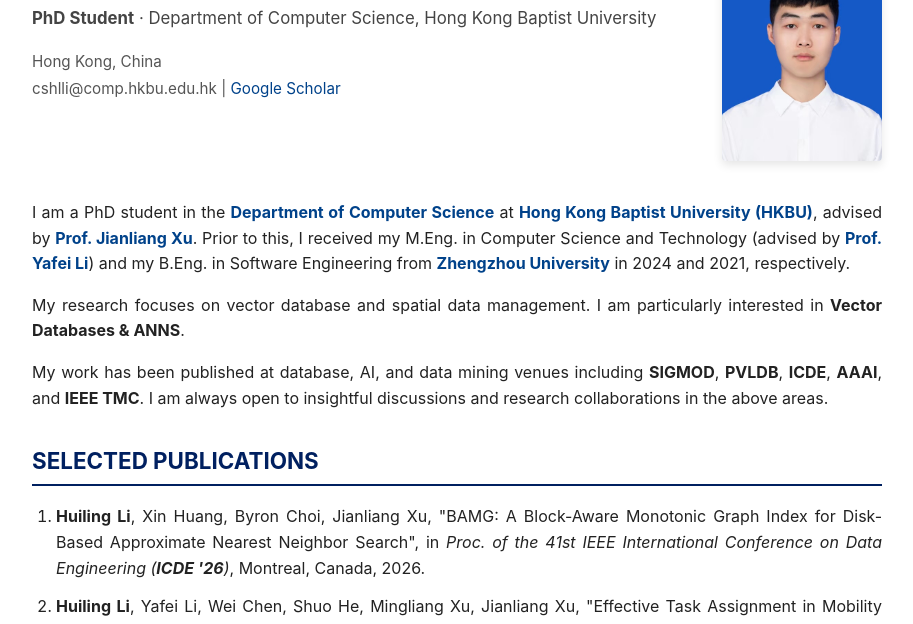
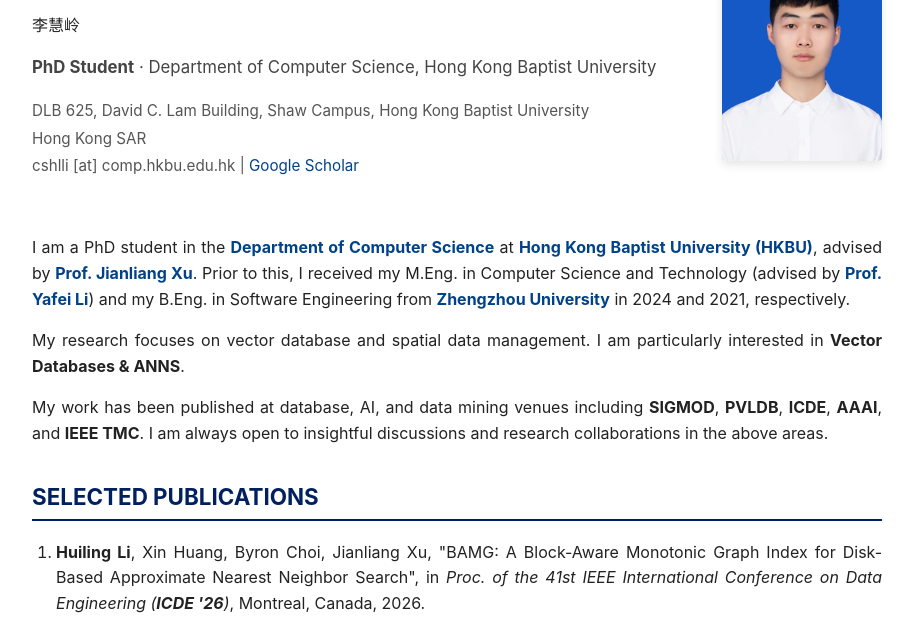
Before and after one commit to huiling1226/homepage, a plain HTML site: page index.html in a window 1280 px wide. Shown: the part 141-765 px from the top of the page, without its empty margins (183-1096 px from the left). Drawn offline with Linux system fonts and the light colour scheme.

Commit message:
Update index.html

```diff
--- a/index.html
+++ b/index.html
@@ -19,16 +19,18 @@
         <header class="profile-container">
             <div class="profile-text">
                 <h1>Huiling Li</h1>
+                <p class="name-chinese" lang="zh">李慧岭</p>
                 <div class="profile-subtitle">
                     <strong>PhD Student</strong> · Department of Computer Science, Hong Kong Baptist University
                 </div>
                 <div class="contact-info">
-                    Hong Kong, China<br>
-                    cshlli@comp.hkbu.edu.hk | <a href="https://scholar.google.com/citations?user=rLLsIUsAAAAJ&hl=zh-CN" target="_blank">Google Scholar</a>
+                    DLB 625, David C. Lam Building, Shaw Campus, Hong Kong Baptist University<br>
+                    Hong Kong SAR<br>
+                    cshlli [at] comp.hkbu.edu.hk | <a href="https://scholar.google.com/citations?user=rLLsIUsAAAAJ&hl=zh-CN" target="_blank">Google Scholar</a>
                 </div>
             </div>
             <div class="profile-photo">
-                <img src="lihuiling.jpg" alt="Huiling Li">
+                <img src="lihuiling.jpg" alt="Huiling Li (李慧岭)">
             </div>
         </header>
 
```
